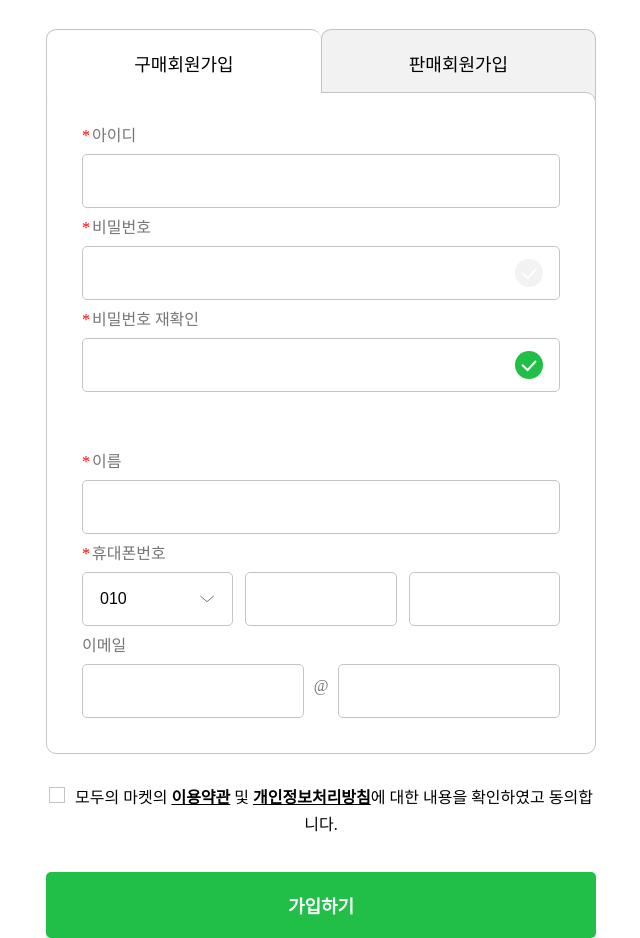
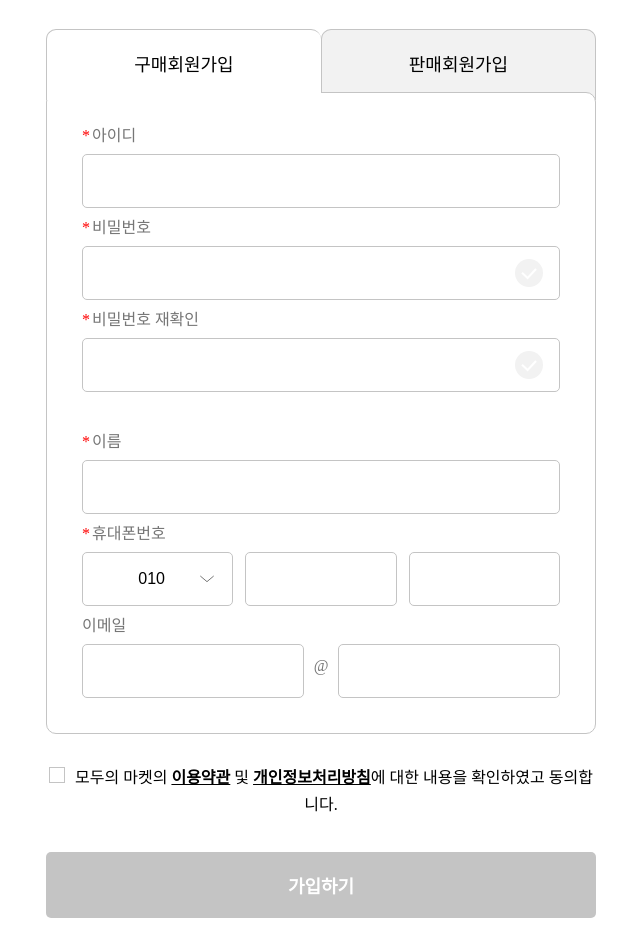
Before and after one commit to haron-lee/all-markets, a React (Create React App) app: page /signup in a window 1280 px wide. Shown: the part 220-1158 px from the top of the page, without its empty margins (319-959 px from the left). Built offline with nearby package versions, Linux system fonts and the light colour scheme; a web font is replaced by a local one; what recoil-persist would draw is missing.

Commit message:
Feat: 회원가입 input 유효성 검사 및 에러 메세지 추가 (#14), 판매회원가입 UI 추가 (#15)

```diff
--- a/src/Components/Signup/SignupForm.tsx
+++ b/src/Components/Signup/SignupForm.tsx
@@ -2,7 +2,6 @@ import React, { useRef, useState, useEffect, ChangeEvent } from 'react';
 import { useNavigate } from 'react-router-dom';
 import { styled } from 'styled-components';
 import { SignStyle } from 'Components/style/SignLayout';
-
 import Form from 'Components/common/Form';
 import SignupInput from 'Components/common/SignupInput';
 import TermsOfService from './TermsOfService';
@@ -27,12 +26,17 @@ type signupParams = {
 
 const SignupForm = ({ $userType, ...rest }: SignupFormProps) => {
   const navigate = useNavigate();
+
   const [selectBox, setSelectBox] = useState(false);
   const [selectedDigit, setSelectedDigit] = useState('010');
   const [middleDigit, setMiddleDigit] = useState('');
   const [lastDigit, setLastDigit] = useState('');
   const selectBoxRef = useRef<HTMLDivElement>(null);
   const [errorRes, setErrorRes] = useState('');
+  const [errorPW, setErrorPW] = useState('');
+  const [errorPhoneNumber, setErrorPhoneNumber] = useState('');
+  const [termCheck, setTermCheck] = useState(false);
+  const hasEnglishAndNumbers = /^[a-zA-Z0-9]+$/;
 
   const [userInput, setUserInput] = useState({
     username: '',
@@ -41,17 +45,32 @@ const SignupForm = ({ $userType, ...rest }: SignupFormProps) => {
     phone_number: selectedDigit + middleDigit + lastDigit,
     name: '',
   });
+
   const [sellerInput, setSellerInput] = useState({
-    username: '',
-    password: '',
-    password2: '',
-    phone_number: selectedDigit + middleDigit + lastDigit,
-    name: '',
     company_registration_number: '',
     store_name: '',
   });
 
-  console.log(userInput);
+  const fieldCheck =
+    userInput.username === '' ||
+    userInput.password === '' ||
+    userInput.password2 === '' ||
+    userInput.phone_number === '010' ||
+    userInput.name === '';
+  const pwCheck =
+    userInput.password === userInput.password2 && userInput.password !== '';
+  const companyCheck =
+    sellerInput.company_registration_number !== '' ||
+    sellerInput.store_name !== '';
+  const disabledCheck =
+    $userType === 'BUYER'
+      ? !!errorRes || !pwCheck || !!errorPW || fieldCheck || !termCheck
+      : !!errorRes ||
+        !pwCheck ||
+        !!errorPW ||
+        fieldCheck ||
+        !termCheck ||
+        companyCheck;
 
   //TODO 이부분 테스트해야함!!!!
   let finalUserInput: signupParams['userInput'];
@@ -138,6 +157,30 @@ const SignupForm = ({ $userType, ...rest }: SignupFormProps) => {
     }
   };
 
+  // === 에러메세지 함수 모음
+  const handleErrorPW = () => {
+    if (
+      userInput.password.length < 8 ||
+      !hasEnglishAndNumbers.test(userInput.password)
+    ) {
+      setErrorPW(
+        '비밀번호는 8자 이상, 한개 이상의 영소문자와 숫자가 포함되어야합니다.'
+      );
+    } else if (!pwCheck) {
+      setErrorPW('비밀번호가 일치하지 않습니다.');
+    } else {
+      setErrorPW('');
+    }
+  };
+
+  const handleErrorPhoneNumber = () => {
+    if (middleDigit.length < 4 || lastDigit.length < 4) {
+      setErrorPhoneNumber('올바른 휴대폰 번호를 작성해주세요');
+    } else {
+      setErrorPhoneNumber('');
+    }
+  };
+
   return (
     <>
       <SignStyle>
@@ -147,6 +190,7 @@ const SignupForm = ({ $userType, ...rest }: SignupFormProps) => {
               id='sign-id'
               label='아이디'
               $star
+              $warning={!!errorRes}
               name='username'
               value={userInput.username}
               onChange={handleUserInput}
@@ -160,22 +204,30 @@ const SignupForm = ({ $userType, ...rest }: SignupFormProps) => {
               id='sign-pw'
               label='비밀번호'
               $checkIcon
+              $checked={pwCheck}
               $star
+              $warning={!!errorPW}
               name='password'
               value={userInput.password}
               onChange={handleUserInput}
+              onBlur={handleErrorPW}
             />
+            {(pwCheck || errorPW) &&
+              errorPW !== '비밀번호가 일치하지 않습니다.' && <p>{errorPW}</p>}
             <SignupInput
               type='password'
               id='sign-reconfirm'
               label='비밀번호 재확인'
               $checkIcon
-              $checked={true}
+              $checked={pwCheck}
               $star
               name='password2'
               value={userInput.password2}
               onChange={handleUserInput}
+              onBlur={handleErrorPW}
             />
+            {(pwCheck || errorPW) &&
+              errorPW === '비밀번호가 일치하지 않습니다.' && <p>{errorPW}</p>}
           </IdPwLayout>
           <SignupInput
             id='sign-username'
@@ -189,12 +241,17 @@ const SignupForm = ({ $userType, ...rest }: SignupFormProps) => {
             <SignupInput
               type='button'
               onClick={handleSelectBox}
-              value={selectedDigit}
               label='휴대폰번호'
+              $center
               $arrow
               $up={selectBox}
               $star
+              $warning={
+                !!errorRes &&
+                errorRes !== '해당 사용자 아이디는 이미 존재합니다.'
+              }
               name='phone_number'
+              value={selectedDigit}
             />
             {selectBox && (
               <PhoneSelectBox>
@@ -207,17 +264,36 @@ const SignupForm = ({ $userType, ...rest }: SignupFormProps) => {
             )}
             <SignupInput
               id='sign-middle_digit'
+              type='number'
+              $center
+              $warning={
+                (!!errorRes &&
+                  errorRes !== '해당 사용자 아이디는 이미 존재합니다.') ||
+                !!errorPhoneNumber
+              }
               value={middleDigit}
               name='middleDigit'
               onChange={handleDigitInput}
+              onBlur={handleErrorPhoneNumber}
             />
             <SignupInput
               id='sign-last_digit'
+              $center
+              $warning={
+                (!!errorRes &&
+                  errorRes !== '해당 사용자 아이디는 이미 존재합니다.') ||
+                !!errorPhoneNumber
+              }
               value={lastDigit}
               name='lastDigit'
               onChange={handleDigitInput}
+              onBlur={handleErrorPhoneNumber}
             />
           </PhoneNumberLayout>
+          {!!errorPhoneNumber && <p>{errorPhoneNumber}</p>}
+          {errorRes && errorRes !== '해당 사용자 아이디는 이미 존재합니다.' && (
+            <p>{errorRes}</p>
+          )}
           <EmailLayout>
             <label htmlFor='sign-email_id'>이메일</label>
             <EmailInfoLayout>
@@ -226,10 +302,22 @@ const SignupForm = ({ $userType, ...rest }: SignupFormProps) => {
               <SignupInput id='sign-email' />
             </EmailInfoLayout>
           </EmailLayout>
+          {$userType === 'SELLER' && (
+            <CompanyLayout>
+              <SignupInput
+                id='sign-company'
+                type='number'
+                label='사업자 등록번호'
+              />
+              <SignupInput id='sign-store' label='스토어 이름' />
+            </CompanyLayout>
+          )}
         </Form>
       </SignStyle>
-      <TermsOfService />
-      <Button onClick={handleSignupSubmit}>가입하기</Button>
+      <TermsOfService termCheck={termCheck} setTermCheck={setTermCheck} />
+      <Button $disabled={disabledCheck} onClick={handleSignupSubmit}>
+        가입하기
+      </Button>
     </>
   );
 };
@@ -238,7 +326,7 @@ const IdPwLayout = styled.div`
   display: flex;
   flex-direction: column;
   gap: 12px;
-  margin-bottom: 50px;
+  margin-bottom: 30px;
 `;
 
 const PhoneNumberLayout = styled.div`
@@ -290,4 +378,12 @@ const EmailInfoLayout = styled.div`
   }
 `;
 
+const CompanyLayout = styled.div`
+  display: flex;
+  flex-direction: column;
+  gap: 10px;
+  margin-top: 30px;
+  text-align: start;
+`;
+
 export default SignupForm;
```
